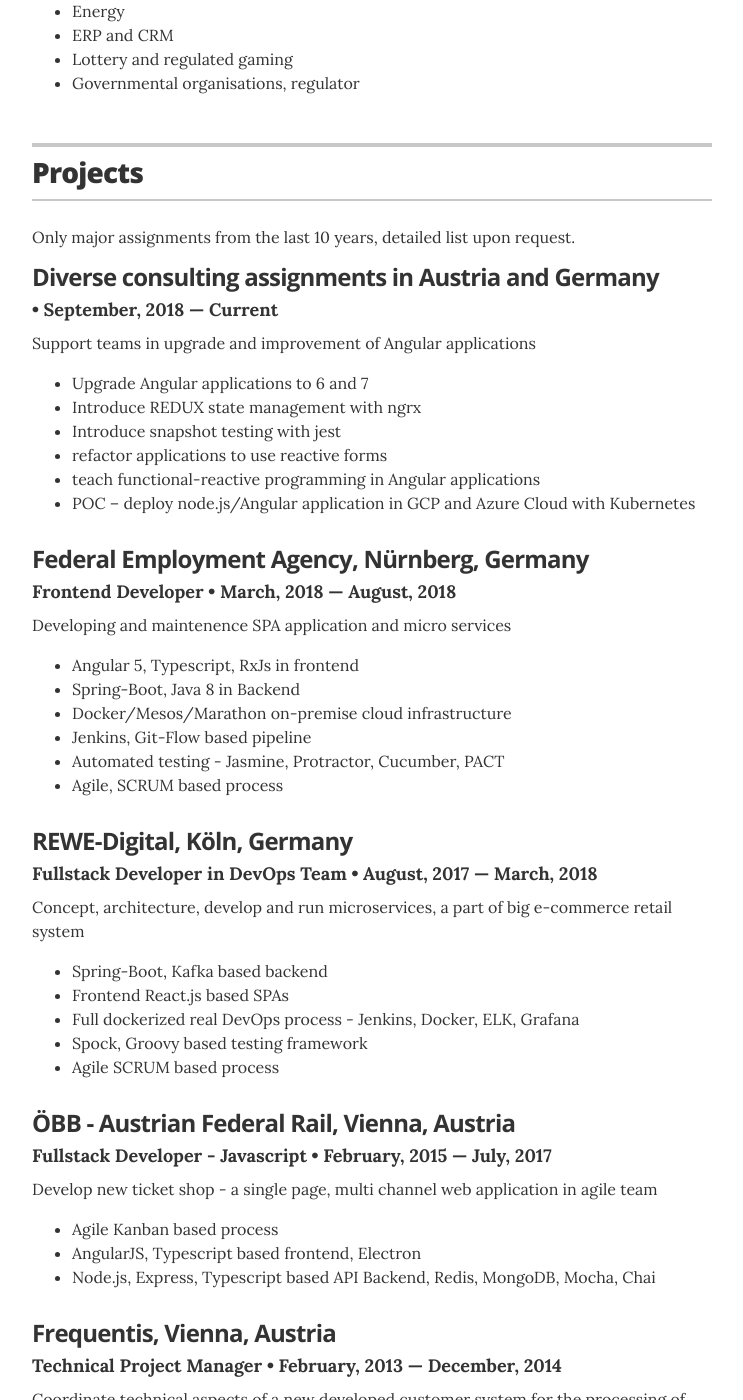
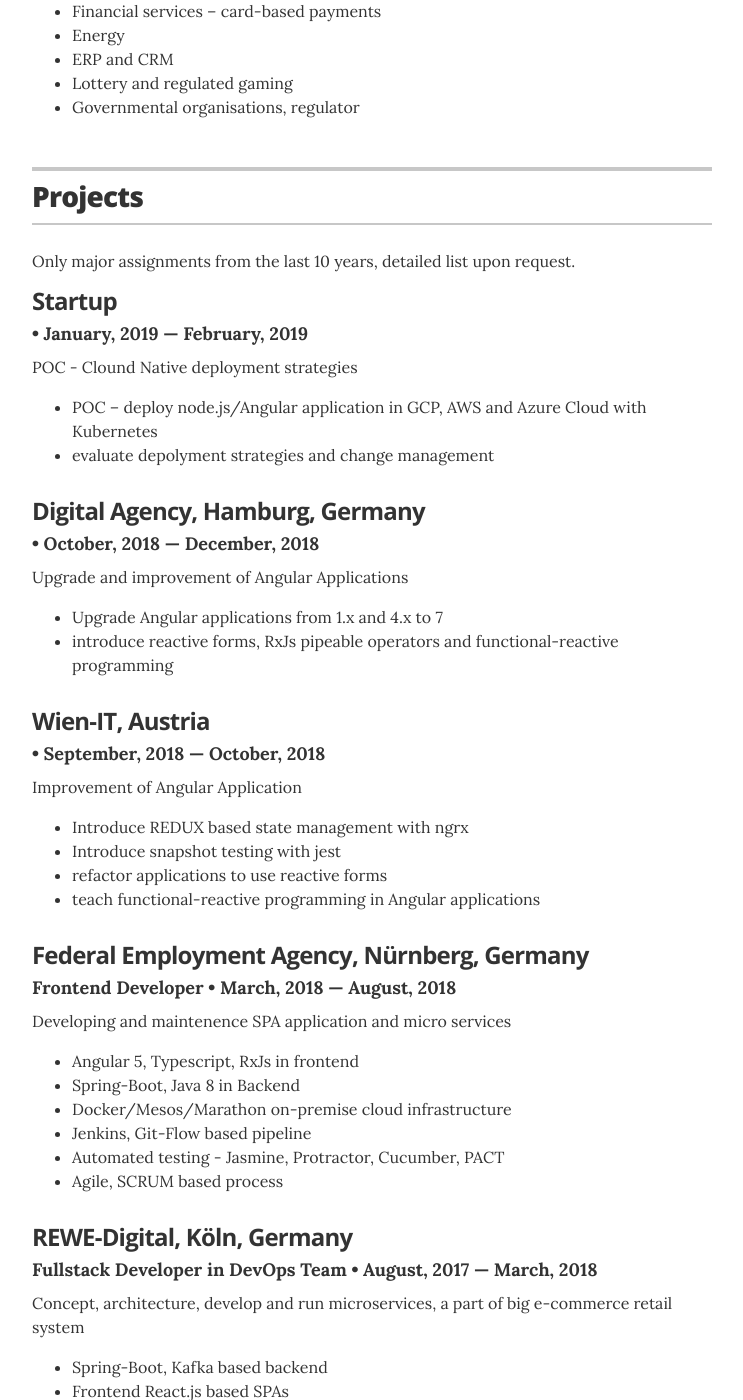
Before and after one commit to jdobosz/jdobosz.github.io, a Jekyll site: the page built from index.html, in a window 1280 px wide and 1400 px high, scrolled down 1421 px. Shown: the whole window, without its empty margins (268-1011 px from the left). Built offline with Jekyll 4.4.1, drawn with Linux system fonts in a browser that asks for light colours; some of the changed text lies outside the part shown.

Commit message:
add cloud

```diff
--- a/_data/experience.yml
+++ b/_data/experience.yml
@@ -1,15 +1,30 @@
 # Jobs
 # diverse
-- company: Diverse consulting assignments in Austria and Germany
-  duration: September, 2018 &mdash; Current
-  summary: Support teams in upgrade and improvement of Angular applications
+- company: Startup
+  duration: January, 2019 &mdash; February, 2019
+  summary: POC - Clound Native deployment strategies
   skills:
-    - item: Upgrade Angular applications to 6 and 7
-    - item: Introduce REDUX state management with ngrx
+    - item: POC – deploy node.js/Angular application in GCP, AWS and Azure Cloud with Kubernetes
+    - item: evaluate depolyment strategies and change management
+
+# DIU
+- company: Digital Agency, Hamburg, Germany
+  duration: October, 2018 &mdash; December, 2018
+  summary: Upgrade and improvement of Angular Applications
+  skills:
+    - item: Upgrade Angular applications from 1.x and 4.x to 7
+    - item: introduce reactive forms, RxJs pipeable operators and functional-reactive programming
+
+# Wienit
+- company: Wien-IT, Austria
+  duration: September, 2018 &mdash; October, 2018
+  summary: Improvement of Angular Application
+  skills:
+    - item: Introduce REDUX based state management with ngrx
     - item: Introduce snapshot testing with jest
     - item: refactor applications to use reactive forms
     - item: teach functional-reactive programming in Angular applications
-    - item: POC – deploy node.js/Angular application in GCP and Azure Cloud with Kubernetes
+
 # BA
 - company: Federal Employment Agency, Nürnberg, Germany
   position: Frontend Developer
--- a/_data/skills.yml
+++ b/_data/skills.yml
@@ -1,7 +1,7 @@
 # Skills
 # DevOps
-- skill: DevOps
-  description: Experienced in setting up CI/CD pipelines with Jenkins, Docker, Ansible
+- skill: DevOps and Cloud Native
+  description: Experienced in setting up CI/CD pipelines with Jenkins, Docker, Kubernetes
 
 # Frontend
 - skill: Frontend
@@ -9,7 +9,7 @@
 
 # backend
 - skill: Backend
-  description: Node.js and java/groovy based backend experience. Spring-Boot, Grails, Hibernate, Kafka
+  description: Node.js/Express and java/groovy based backend experience. Spring-Boot, Grails, Hibernate, Kafka
 
   # Databases
 - skill: Databases
```
